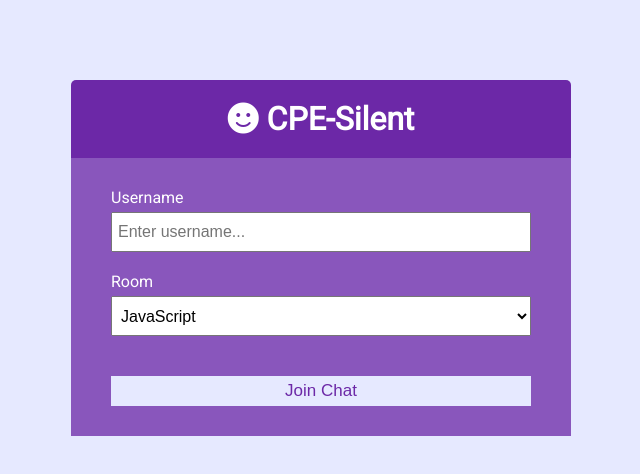
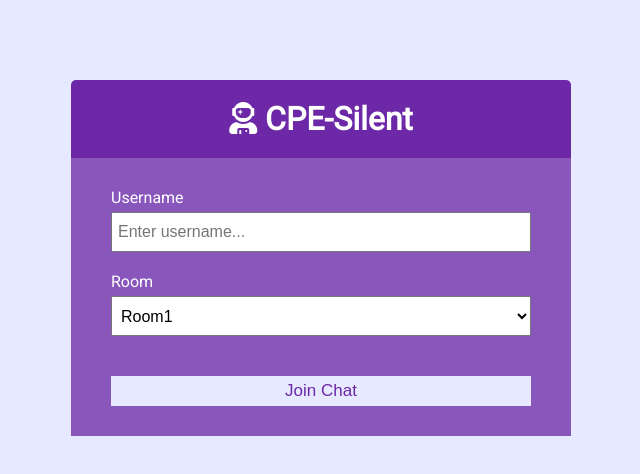
Before and after one commit to StanG12/secure-chat-project, a website: page public/index.html in a window 1280 px wide. Shown: the whole page, without its empty margins (319-959 px from the left). Drawn offline with Linux system fonts and the light colour scheme.

Commit message:
Edit icon

```diff
--- a/public/index.html
+++ b/public/index.html
@@ -16,7 +16,7 @@
 	<body>
 		<div class="join-container">
 			<header class="join-header">
-				<h1><i class="fas fa-smile"></i> CPE-Silent</h1>
+				<h1><i class="fas fa-user-astronaut"></i> CPE-Silent</h1>
 			</header>
 			<main class="join-main">
 				<form action="chat.html">
@@ -33,12 +33,12 @@
 					<div class="form-control">
 						<label for="room">Room</label>
 						<select name="room" id="room">
-							<option value="JavaScript">JavaScript</option>
-							<option value="Python">Python</option>
-							<option value="PHP">PHP</option>
-							<option value="C#">C#</option>
-							<option value="Ruby">Ruby</option>
-							<option value="Java">Java</option>
+							<option value="Room1">Room1</option>
+							<option value="Room2">Room2</option>
+							<option value="Room3">Room3</option>
+							<option value="Room4">Room4</option>
+							<option value="Room5">Room5</option>
+							<option value="Room6">Room6</option>
 						</select>
 					</div>
 					<button type="submit" class="btn">Join Chat</button>
```
Also changed, not shown: _html_css/chat.html (+2 -1 lines), _html_css/index.html (+1 -1 lines), public/chat.html (+1 -1 lines).
